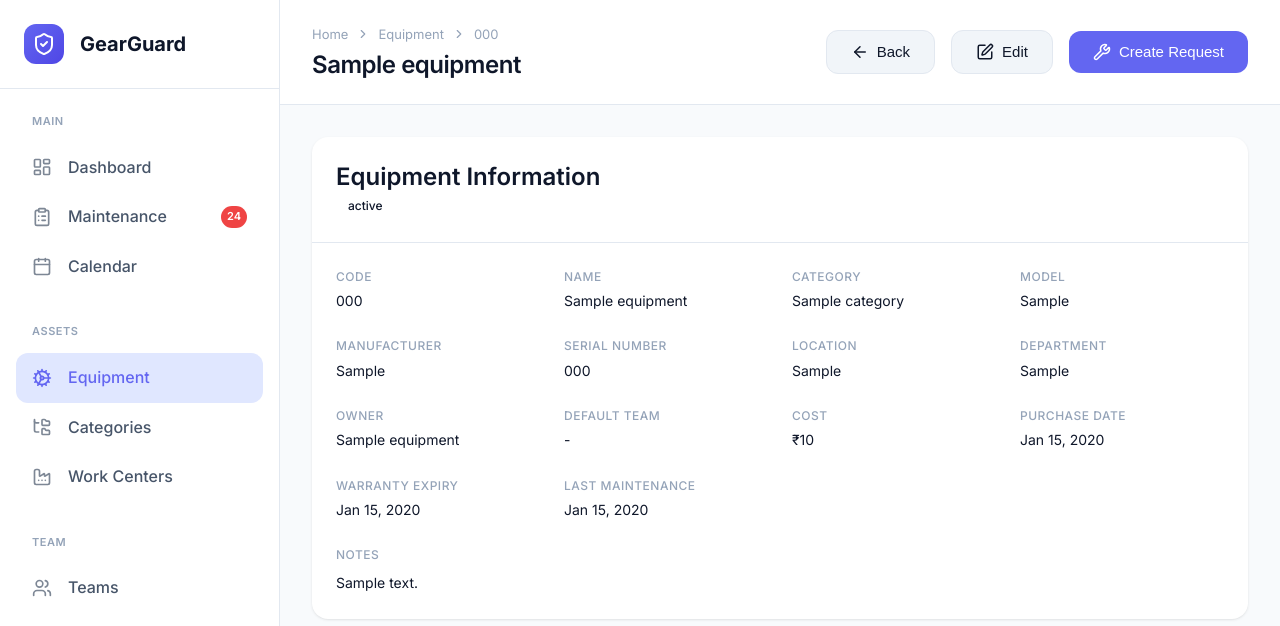
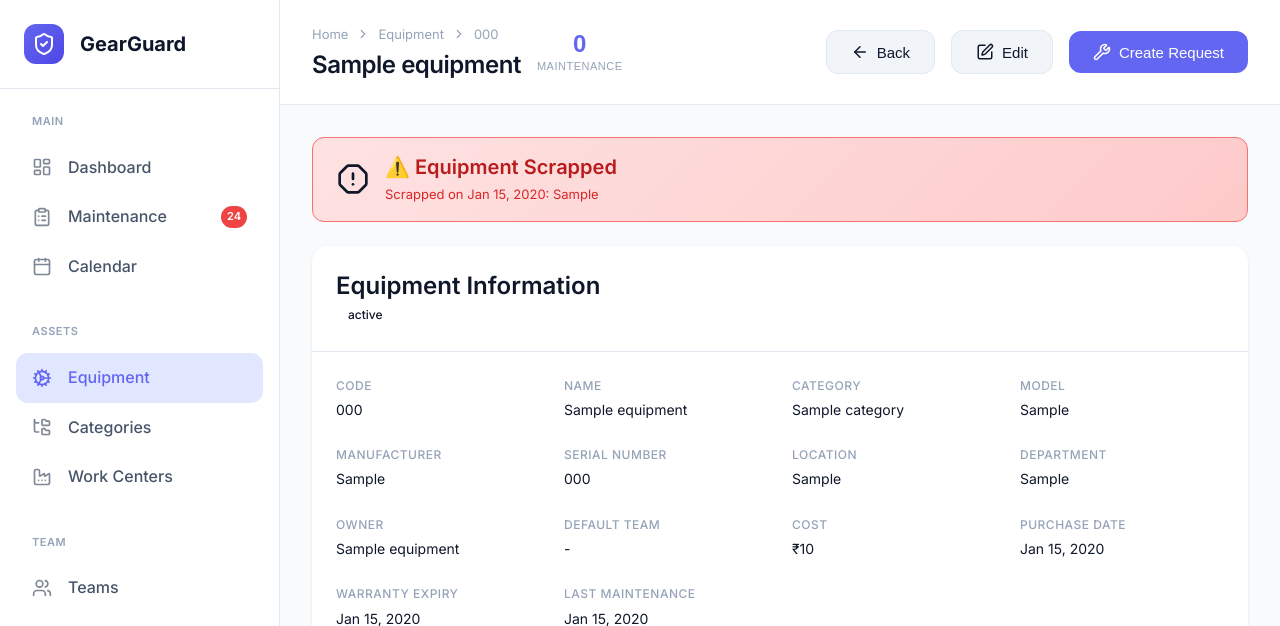
Before and after one commit to ADG1411/odoo-hackathon, a Flask app: page /equipment/1 in a window 1280 px wide. Shown: the top 626 px of the page. Run offline with Flask 3, Linux system fonts and the light colour scheme; tables that the repository leaves empty hold one stand-in row (values such as "Sample post").

Commit message:
feat: add Odoo-like smart buttons and enhanced scrap logic
- Add Smart Button on Equipment Form showing open request count
- Smart button navigates to filtered requests list for that equipment
- Badge shows urgent/high priority visual indicators
- Enhanced Scrap Logic: when request moves to Scrap stage, equipment is fully marked as scrapped with date and reason
- Added scrapped equipment warning banner on detail page
- New API endpoint: /api/equipment/<id>/open-requests-count

```diff
--- a/backend/routes/api.py
+++ b/backend/routes/api.py
@@ -341,6 +341,49 @@ def equipment_autofill(id):
         'department': equipment.department,
         'owner_name': equipment.owner_name,
         'owner_email': equipment.owner_email
+    })
+
+
+@api.route('/equipment/<int:id>/open-requests-count')
+def equipment_open_requests_count(id):
+    """Get count of open maintenance requests for equipment (Smart Button)
+
+    This endpoint powers the Odoo-like Smart Button on the Equipment Form.
+    Returns the count of open requests and whether any are urgent.
+    """
+    equipment = Equipment.query.get_or_404(id)
+
+    # Count open requests (not done, not scrapped)
+    open_count = db.session.query(MaintenanceRequest).join(MaintenanceStage).filter(
+        MaintenanceRequest.equipment_id == id,
+        MaintenanceStage.is_done == False,
+        MaintenanceStage.is_scrap == False
+    ).count()
+
+    # Check for urgent requests
+    urgent_count = db.session.query(MaintenanceRequest).join(MaintenanceStage).filter(
+        MaintenanceRequest.equipment_id == id,
+        MaintenanceStage.is_done == False,
+        MaintenanceStage.is_scrap == False,
+        MaintenanceRequest.priority == 'urgent'
+    ).count()
+
+    # Also get high priority count
+    high_count = db.session.query(MaintenanceRequest).join(MaintenanceStage).filter(
+        MaintenanceRequest.equipment_id == id,
+        MaintenanceStage.is_done == False,
+        MaintenanceStage.is_scrap == False,
+        MaintenanceRequest.priority == 'high'
+    ).count()
+
+    return jsonify({
+        'equipment_id': id,
+        'equipment_code': equipment.code,
+        'count': open_count,
+        'urgent_count': urgent_count,
+        'high_count': high_count,
+        'has_urgent': urgent_count > 0,
+        'has_high': high_count > 0
     })
 
 
@@ -750,9 +793,18 @@ def move_request_stage(id):
         if stage.is_done and not req.completed_date:
             req.completed_date = datetime.utcnow()
 
-        # Update equipment status if scrapped
+        # SCRAP LOGIC: When request moves to Scrap stage
+        # Mark equipment as no longer usable with full audit trail
         if stage.is_scrap and req.equipment:
-            req.equipment.status = 'scrapped'
+            equipment = req.equipment
+            equipment.status = 'scrapped'
+            equipment.is_scrapped = True
+            equipment.scrap_date = datetime.utcnow().date()
+            equipment.scrap_reason = f"Equipment scrapped via maintenance request {req.reference}. Original request: {req.name}"
+
+            # Log scrap activity
+            log_activity('scrap', 'equipment', equipment.id,
+                        f'Equipment {equipment.code} scrapped due to request {req.reference}')
 
         db.session.commit()
 
--- a/frontend/templates/equipment/detail.html
+++ b/frontend/templates/equipment/detail.html
@@ -20,6 +20,14 @@
           <h1 class="page-title" id="equipment-title">Equipment Details</h1>
         </div>
 
+        <!-- Smart Buttons Section (Odoo-like) -->
+        <div class="smart-buttons">
+          <button class="smart-button" onclick="openMaintenanceRequests()" id="maintenance-smart-btn">
+            <span class="smart-button-count" id="open-requests-count">0</span>
+            <span class="smart-button-label">Maintenance</span>
+          </button>
+        </div>
+
         <div class="page-actions">
           <button class="btn btn-secondary" onclick="window.history.back()">
             <i data-lucide="arrow-left" style="width: 18px; height: 18px;"></i>
@@ -39,6 +47,15 @@
 
     <div class="page-body">
       <div class="page-body-inner">
+        <!-- Scrapped Equipment Warning Banner -->
+        <div class="scrapped-banner" id="scrapped-banner" style="display: none;">
+          <i data-lucide="alert-octagon" style="width: 32px; height: 32px;"></i>
+          <div class="scrapped-banner-text">
+            <h4>⚠️ Equipment Scrapped</h4>
+            <p id="scrap-reason-text">This equipment has been marked as scrapped and is no longer usable.</p>
+          </div>
+        </div>
+
         <div class="detail-layout">
           <!-- Main Info Card -->
           <div class="card">
@@ -191,6 +208,83 @@
 .equipment-status.operational { background: var(--success-bg); color: var(--success); }
 .equipment-status.maintenance { background: var(--warning-bg); color: var(--warning-dark); }
 .equipment-status.broken { background: var(--danger-bg); color: var(--danger); }
+.equipment-status.scrapped { background: var(--muted-bg); color: var(--text-muted); }
+
+/* Smart Buttons (Odoo-like) */
+.smart-buttons {
+  display: flex;
+  gap: var(--space-sm);
+  margin-right: auto;
+}
+
+.smart-button {
+  display: flex;
+  flex-direction: column;
+  align-items: center;
+  padding: 8px 16px;
+  background: var(--card-bg);
+  border: 1px solid var(--border-color);
+  border-radius: var(--radius-md);
+  cursor: pointer;
+  transition: all 0.2s;
+  min-width: 90px;
+}
+
+.smart-button:hover {
+  background: var(--bg-hover);
+  border-color: var(--primary);
+  transform: translateY(-2px);
+  box-shadow: 0 4px 12px rgba(0, 0, 0, 0.1);
+}
+
+.smart-button-count {
+  font-size: 24px;
+  font-weight: 700;
+  color: var(--primary);
+  line-height: 1;
+}
+
+.smart-button-label {
+  font-size: 11px;
+  color: var(--text-muted);
+  text-transform: uppercase;
+  letter-spacing: 0.5px;
+  margin-top: 4px;
+}
+
+.smart-button.has-items .smart-button-count {
+  color: var(--warning);
+}
+
+.smart-button.urgent .smart-button-count {
+  color: var(--danger);
+}
+
+/* Scrapped Equipment Banner */
+.scrapped-banner {
+  background: linear-gradient(135deg, #fee2e2 0%, #fecaca 100%);
+  border: 1px solid #f87171;
+  border-radius: var(--radius-md);
+  padding: var(--space-md) var(--space-lg);
+  margin-bottom: var(--space-lg);
+  display: flex;
+  align-items: center;
+  gap: var(--space-md);
+}
+
+.scrapped-banner i {
+  color: #dc2626;
+}
+
+.scrapped-banner-text h4 {
+  color: #b91c1c;
+  margin-bottom: 4px;
+}
+
+.scrapped-banner-text p {
+  color: #dc2626;
+  font-size: 13px;
+}
 
 .table-container { overflow-x: auto; }
 .table { width: 100%; border-collapse: collapse; }
@@ -214,6 +308,16 @@ async function loadEquipmentDetails() {
     statusEl.textContent = equipment.status || 'Unknown';
     statusEl.className = 'equipment-status ' + (equipment.status || '');
 
+    // Show scrapped banner if equipment is scrapped
+    if (equipment.is_scrapped || equipment.status === 'scrapped') {
+      const banner = document.getElementById('scrapped-banner');
+      banner.style.display = 'flex';
+      const reasonText = equipment.scrap_reason
+        ? `Scrapped on ${formatDate(equipment.scrap_date)}: ${equipment.scrap_reason}`
+        : 'This equipment has been marked as scrapped and is no longer usable.';
+      document.getElementById('scrap-reason-text').textContent = reasonText;
+    }
+
     document.getElementById('eq-code').textContent = equipment.code || '-';
     document.getElementById('eq-name').textContent = equipment.name || '-';
     document.getElementById('eq-category').textContent = equipment.category_name || '-';
@@ -230,14 +334,44 @@ async function loadEquipmentDetails() {
     document.getElementById('eq-last-maintenance').textContent = formatDate(equipment.last_maintenance);
     document.getElementById('eq-notes').textContent = equipment.notes || 'No notes available.';
 
-    // Load maintenance history
+    // Load maintenance history and update smart button
     loadMaintenanceHistory();
+    loadOpenRequestsCount();
 
     lucide.createIcons();
   } catch (error) {
     console.error('Failed to load equipment:', error);
     alert('Failed to load equipment details');
   }
+}
+
+// Smart Button: Load open requests count
+async function loadOpenRequestsCount() {
+  try {
+    const response = await fetch(`/api/equipment/${equipmentId}/open-requests-count`);
+    if (response.ok) {
+      const data = await response.json();
+      const countEl = document.getElementById('open-requests-count');
+      const btnEl = document.getElementById('maintenance-smart-btn');
+
+      countEl.textContent = data.count;
+
+      // Add visual emphasis based on count
+      if (data.count > 0) {
+        btnEl.classList.add('has-items');
+      }
+      if (data.has_urgent) {
+        btnEl.classList.add('urgent');
+      }
+    }
+  } catch (error) {
+    console.error('Failed to load open requests count:', error);
+  }
+}
+
+// Smart Button: Open maintenance requests list for this equipment
+function openMaintenanceRequests() {
+  window.location.href = `/requests?equipment_id=${equipmentId}`;
 }
 
 async function loadMaintenanceHistory() {
```
